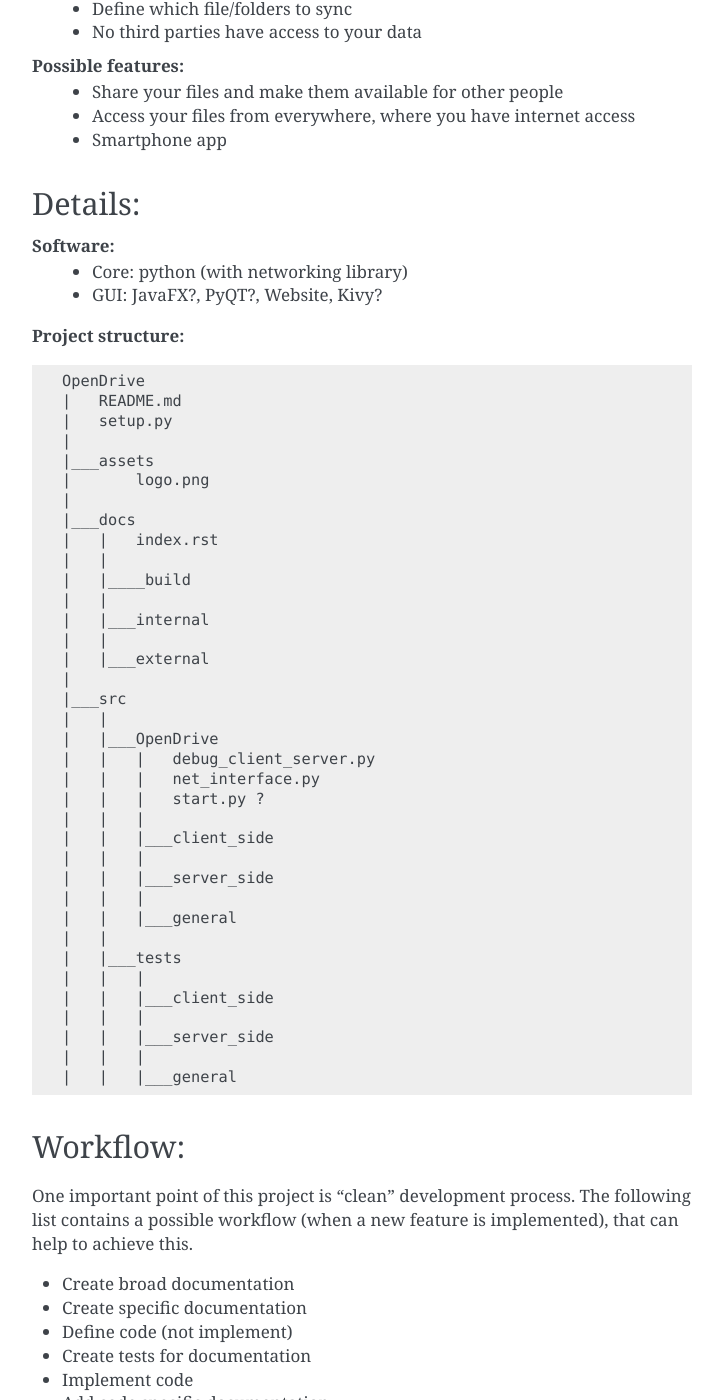
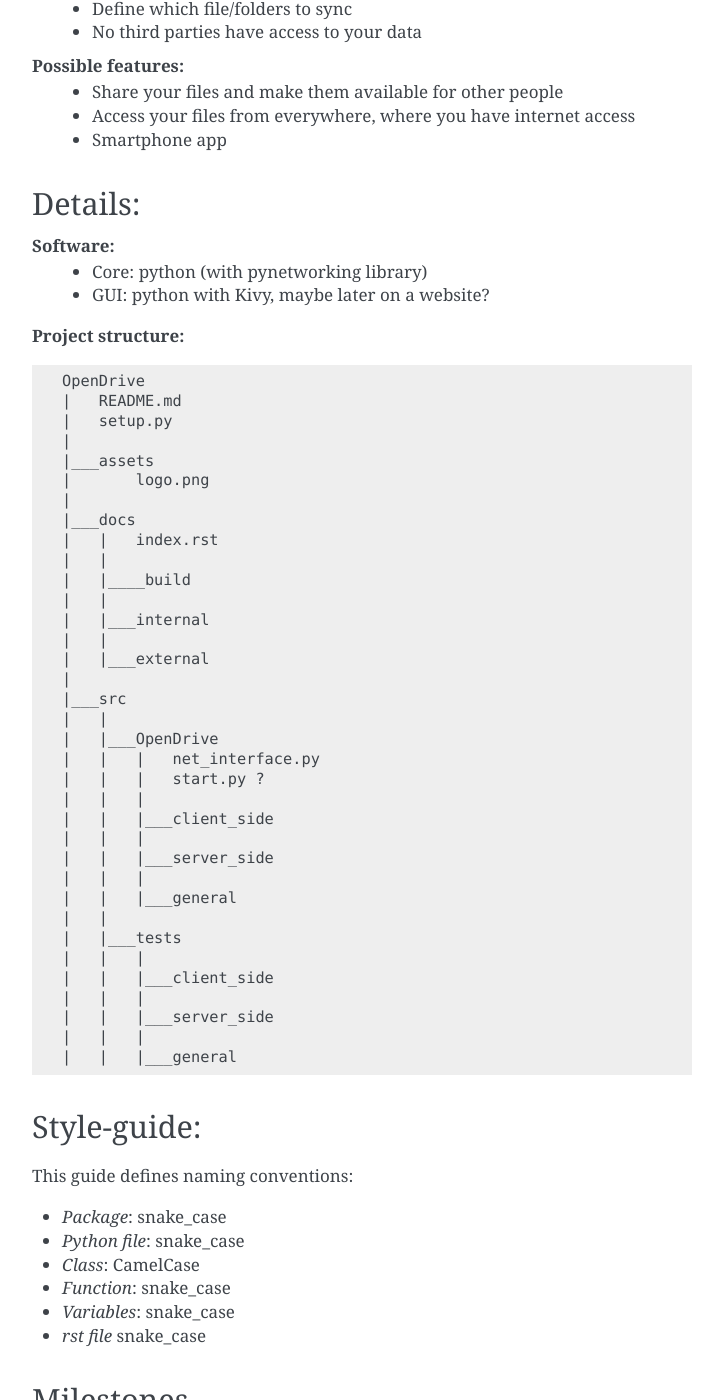
Before and after one commit to JulianSobott/OpenDrive, a Sphinx documentation site: the page built from docs/dev_guide.rst, in a window 1280 px wide and 1400 px high, scrolled down 626 px. Shown: the whole window, without its empty margins (388-1111 px from the left). Built offline with Sphinx 7.4.7, drawn with Linux system fonts in a browser that asks for light colours; some of the changed text lies outside the part shown.

```diff
--- a/docs/dev_guide.rst
+++ b/docs/dev_guide.rst
@@ -39,8 +39,8 @@
 ========
 
 **Software:**
-    - Core: python (with networking library)
-    - GUI: JavaFX?, PyQT?, Website, Kivy?
+    - Core: python (with pynetworking library)
+    - GUI: python with Kivy, maybe later on a website?
 
 
 **Project structure:**
@@ -66,7 +66,6 @@
     |___src
     |   |
     |   |___OpenDrive
-    |   |   |   debug_client_server.py
     |   |   |   net_interface.py
     |   |   |   start.py ?
     |   |   |
@@ -84,19 +83,6 @@
     |   |   |
     |   |   |___general
 
-
-Workflow:
-=========
-
-One important point of this project is "clean" development process. The following list contains a possible workflow
-(when a new feature is implemented), that can help to achieve this.
-
-- Create broad documentation
-- Create specific documentation
-- Define code (not implement)
-- Create tests for documentation
-- Implement code
-- Add code specific documentation
 
 Style-guide:
 =============
```
Also changed, not shown: 1 other file.
